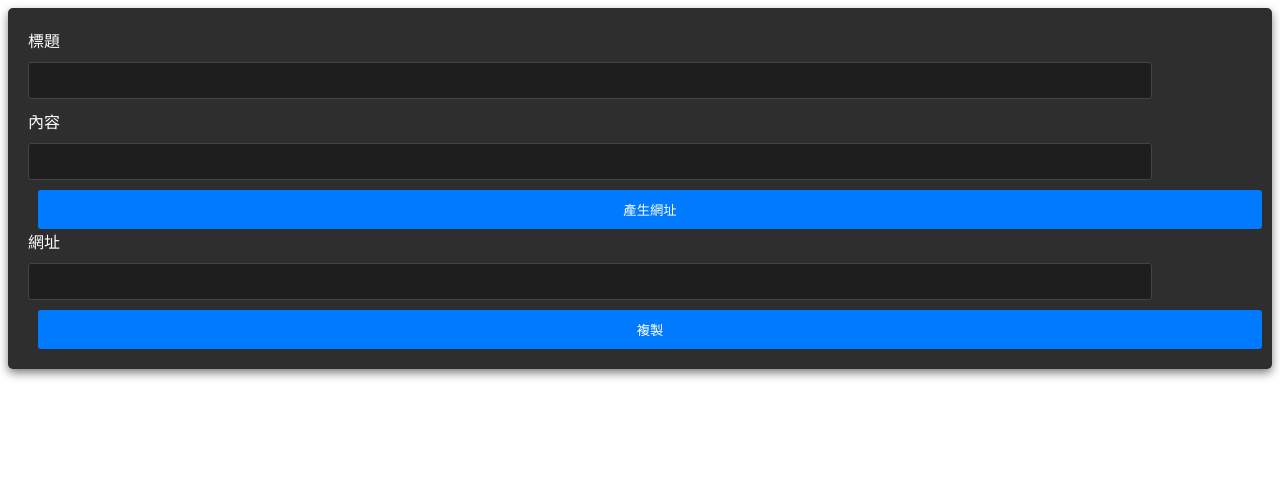
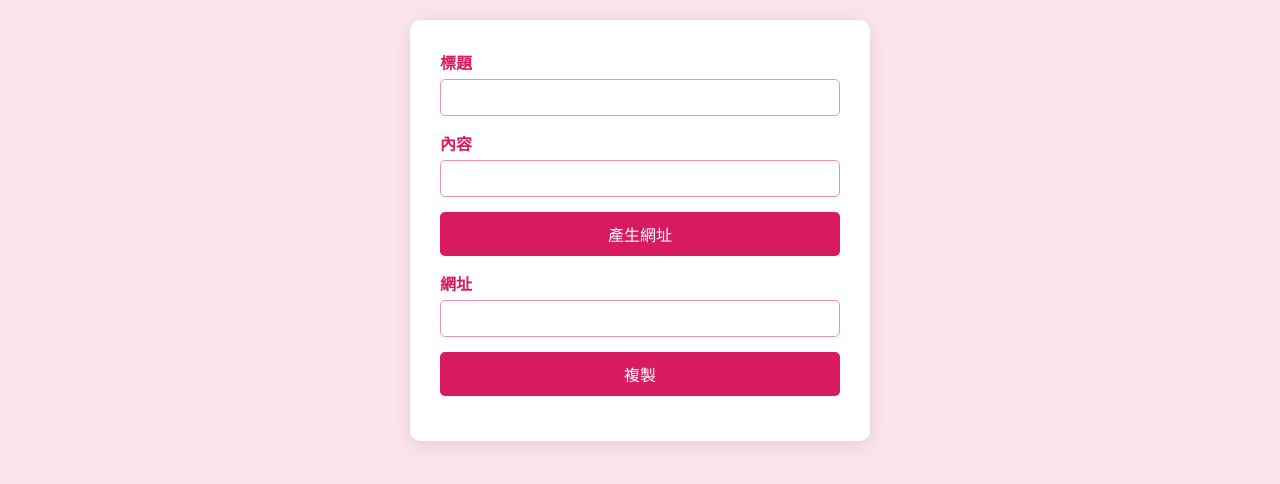
Before and after one commit to kevinlee-06/shareable-text, a plain HTML site: page index.html in a window 1280 px wide. Drawn offline with Linux system fonts and the light colour scheme.

Commit message:
Refactor: Restructure HTML and enhance CSS styles for improved layout and design.

```diff
--- a/index.html
+++ b/index.html
@@ -8,18 +8,28 @@
 </head>
 <body>
   <div class="container">
+    <div class="input-group">
       <label for="inputTitle">標題</label>
       <input type="text" id="inputTitle">
+    </div>
 
+    <div class="input-group">
       <label for="inputText">內容</label>
       <input type="text" id="inputText">
+    </div>
 
+    <div class="input-group">
       <button onclick="encodeString()">產生網址</button>
+    </div>
 
+    <div class="input-group">
       <label for="outputText">網址</label>
       <input type="text" id="outputText">
+    </div>
 
+    <div class="input-group">
       <button onClick="copyText()">複製</button>
+    </div>
   </div>
 
 
--- a/styles.css
+++ b/styles.css
@@ -1,37 +1,62 @@
-.container {
-  background-color: #2e2e2e; /* Dark background */
-  color: #ffffff; /* White text */
-  padding: 20px; /* Padding around the container */
-  border-radius: 5px; /* Rounded corners */
-  font-family: 'Courier New', Courier, monospace; /* Monospace font for code-like appearance */
-  box-shadow: 0 4px 10px rgba(0, 0, 0, 0.5); /* Subtle shadow for depth */
+body {
+  display: flex;
+  justify-content: center;
+  align-items: center;
+  background-color: #fce4ec; /* Light pink background */
+  margin: 0;
+  flex-direction: column;
+  font-family: "Ubuntu", Arial, Helvetica, sans-serif;
+  padding: 20px;
 }
 
-input[type="text"] {
+.container {
+  display: flex;
+  flex-direction: column;
+  background-color: white;
+  border-radius: 10px;
+  box-shadow: 0 4px 20px rgba(0, 0, 0, 0.1);
+  padding: 30px;
   width: 90%;
-  padding: 10px; /* Padding inside the input */
-  margin: 10px 0; /* Margin between inputs */
-  border: 1px solid #444; /* Dark border */
-  border-radius: 3px; /* Slightly rounded corners */
-  background-color: #1e1e1e; /* Darker input background */
-  color: #ffffff; /* White text in input */
-}
-
-button {
-  background-color: #007bff; /* Button color */
-  color: #ffffff; /* White text */
-  border: none; /* No border */
-  padding: 10px 15px; /* Padding inside the button */
-  border-radius: 3px; /* Slightly rounded corners */
-  cursor: pointer; /* Pointer cursor on hover */
-  margin: 0 10px; /* Margin above the button */
-  width: 100%;
-}
-
-button:hover {
-  background-color: #0056b3; /* Darker blue on hover */
+  max-width: 400px;
 }
 
 label {
   display: block;
+  margin-bottom: 5px;
+  font-weight: bold;
+  color: #d81b60; /* Pink color for labels */
 }
+
+.input-group {
+  margin-bottom: 15px;
+}
+
+input {
+  width: 100%;
+  padding: 10px;
+  box-sizing: border-box;
+  border: 1px solid #f48fb1; /* Light pink border */
+  border-radius: 5px;
+  transition: border-color 0.3s;
+}
+
+input:focus {
+  border-color: #d81b60; /* Darker pink on focus */
+  outline: none;
+}
+
+button {
+  padding: 10px 20px;
+  font-size: 16px;
+  color: white;
+  background-color: #d81b60; /* Pink button background */
+  border: none;
+  border-radius: 5px;
+  cursor: pointer;
+  width: 100%;
+  transition: background-color 0.3s;
+}
+
+button:hover {
+  background-color: #c2185b; /* Darker pink on hover */
+}
```
Also changed, not shown: share.html (+5 -3 lines). Lines whose indentation alone changed are shown as unchanged.
